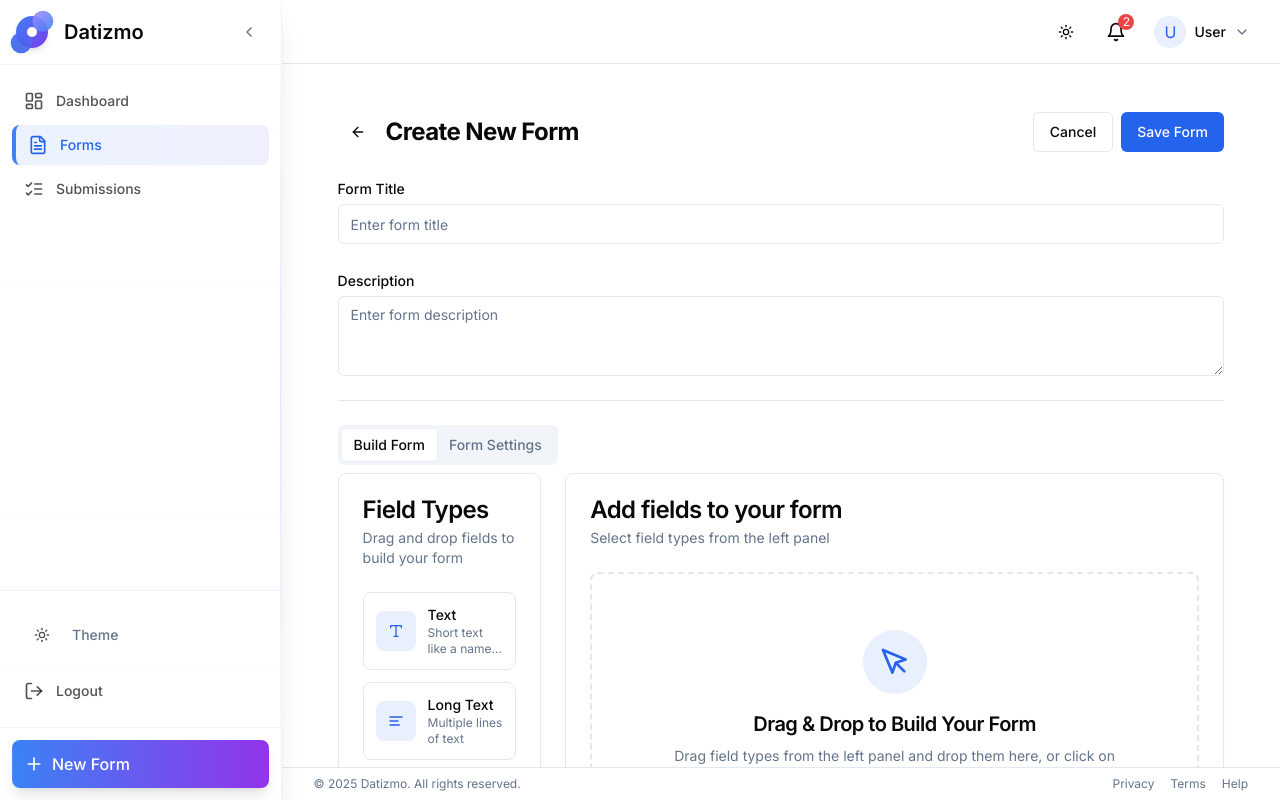
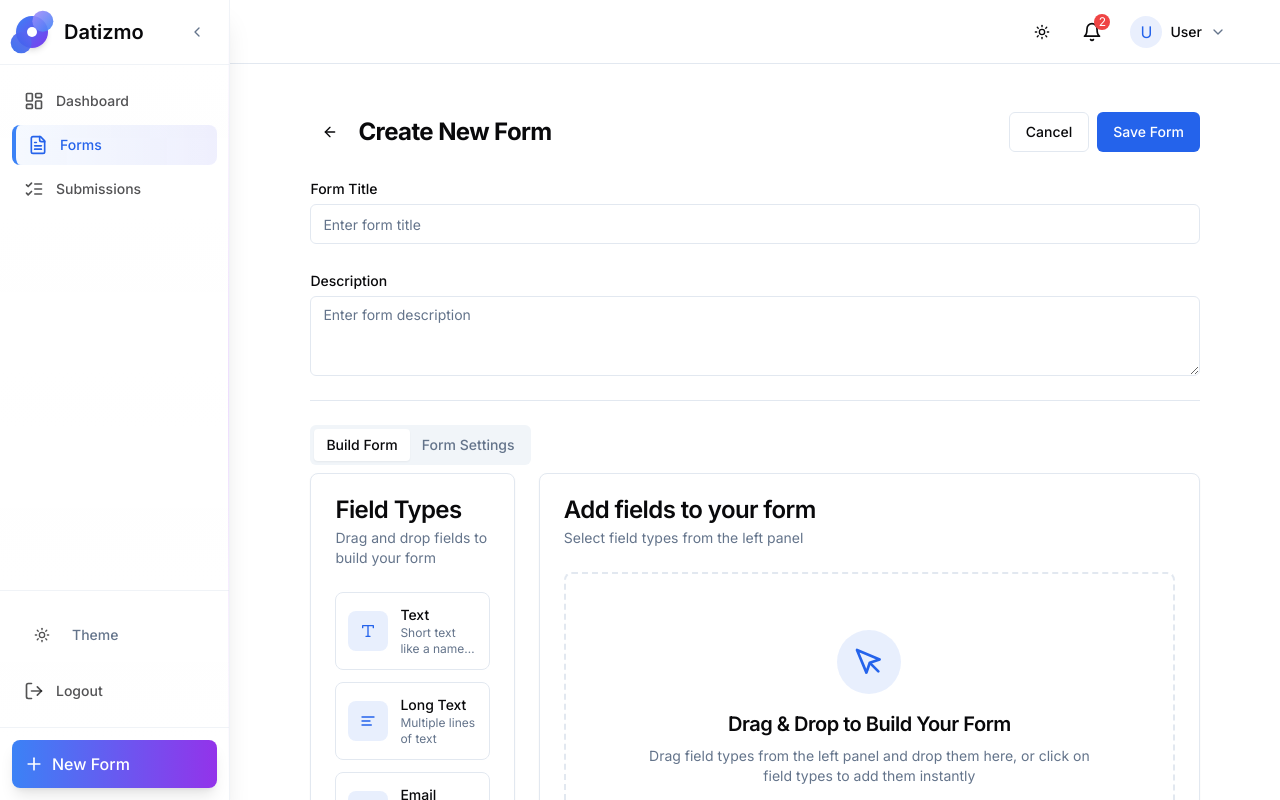
Before and after one commit to Avinash-jetwani/formatic-unified, a Next.js app in the folder frontend/: page /forms/create in a window 1280 px wide. Built offline with nearby package versions, Linux system fonts and the light colour scheme.

Commit message:
Comprehensive responsive design fix: Optimize sidebar width, eliminate blank spaces, ensure 100% width utilization across all screen sizes and components

```diff
--- a/frontend/src/components/layout/AppLayout.tsx
+++ b/frontend/src/components/layout/AppLayout.tsx
@@ -21,28 +21,15 @@ const AppLayout = ({ children, onSidebarToggle }: AppLayoutProps) => {
   };
 
   return (
-    <div className="h-screen flex bg-background overflow-hidden">
-      {/* Sidebar Container - Hidden on mobile, visible on sm+ */}
-      <div className="h-full flex-shrink-0 hidden sm:block">
-        <Sidebar onToggle={handleSidebarToggle} />
-      </div>
+    <div className="min-h-screen max-h-screen flex bg-background overflow-hidden w-full">
+      {/* Unified Sidebar - Single component for all screen sizes */}
+      <Sidebar onToggle={handleSidebarToggle} />
 
-      {/* Mobile Sidebar - Only visible on mobile */}
-      <div className="sm:hidden">
-        <Sidebar onToggle={handleSidebarToggle} />
-      </div>
-
-      {/* Main Content Area */}
+      {/* Main Content Area - Full responsive width */}
       <main
-        className={cn(
-          "flex-1 overflow-auto transition-all duration-300 ease-in-out",
-          // Full width on mobile, adjusted on larger screens
-          "w-full sm:w-auto",
-          // Responsive content spacing
-          "min-h-screen"
-        )}
+        className="flex-1 overflow-auto w-full max-w-full min-w-0"
       >
-        <div className="h-full w-full max-w-full">
+        <div className="w-full h-full min-h-screen">
           {children}
         </div>
       </main>
--- a/frontend/src/components/layout/DashboardLayout.tsx
+++ b/frontend/src/components/layout/DashboardLayout.tsx
@@ -34,22 +34,22 @@ const DashboardLayout = ({
 
   return (
     <AppLayout onSidebarToggle={handleSidebarToggle}>
-      <div className="flex flex-col min-h-screen max-h-screen overflow-hidden">
+      <div className="flex flex-col min-h-screen w-full">
         <Navbar
           sidebarCollapsed={sidebarCollapsed}
           onToggleSidebar={() => setSidebarCollapsed(!sidebarCollapsed)}
         />
 
-        <div className="flex-grow overflow-y-auto">
-          {/* Main content area with consistent padding */}
-          <div className="max-w-7xl mx-auto px-4 sm:px-6 py-6">
+        <div className="flex-grow overflow-y-auto w-full">
+          {/* Main content area with responsive padding */}
+          <div className="w-full px-4 sm:px-6 lg:px-8 xl:px-12 2xl:px-16 py-6 max-w-full">
             {/* Page header with title and actions */}
             {(title || breadcrumbs || actions) && (
-              <div className="mb-6">
+              <div className="mb-6 w-full">
                 {/* Breadcrumbs */}
                 {breadcrumbs && breadcrumbs.length > 0 && (
                   <nav className="mb-2">
-                    <ol className="flex items-center text-sm text-muted-foreground">
+                    <ol className="flex items-center text-sm text-muted-foreground flex-wrap">
                       {breadcrumbs.map((item, i) => (
                         <React.Fragment key={i}>
                           {i > 0 && <span className="mx-2">/</span>}
@@ -71,10 +71,10 @@ const DashboardLayout = ({
                 )}
 
                 {/* Title and actions */}
-                <div className="flex flex-col gap-3 sm:flex-row sm:items-center sm:justify-between">
-                  <div>
+                <div className="flex flex-col gap-3 sm:flex-row sm:items-center sm:justify-between w-full">
+                  <div className="min-w-0 flex-1">
                     {title && (
-                      <h1 className="text-2xl font-bold tracking-tight">{title}</h1>
+                      <h1 className="text-2xl font-bold tracking-tight truncate">{title}</h1>
                     )}
                     {description && (
                       <p className="mt-1 text-sm text-muted-foreground">{description}</p>
@@ -82,7 +82,7 @@ const DashboardLayout = ({
                   </div>
 
                   {actions && (
-                    <div className="flex flex-shrink-0 items-center gap-2">
+                    <div className="flex flex-shrink-0 items-center gap-2 flex-wrap">
                       {actions}
                     </div>
                   )}
@@ -91,7 +91,7 @@ const DashboardLayout = ({
             )}
 
             {/* Main content */}
-            <div className="w-full">
+            <div className="w-full max-w-full">
               {children}
             </div>
           </div>
--- a/frontend/src/components/layout/Footer.tsx
+++ b/frontend/src/components/layout/Footer.tsx
@@ -11,10 +11,10 @@ interface FooterProps {
 const Footer = ({ className }: FooterProps) => {
   return (
     <footer className={cn(
-      "border-t border-border py-2 bg-background/80",
+      "border-t border-border py-2 bg-background/80 w-full",
       className
     )}>
-      <div className="container flex flex-col items-center justify-between md:flex-row">
+      <div className="w-full flex flex-col items-center justify-between md:flex-row px-4 sm:px-6 lg:px-8 xl:px-12 2xl:px-16">
         <p className="text-xs text-muted-foreground">
           &copy; {new Date().getFullYear()} Datizmo. All rights reserved.
         </p>
--- a/frontend/src/components/layout/Navbar.tsx
+++ b/frontend/src/components/layout/Navbar.tsx
@@ -72,18 +72,18 @@ export function Navbar({ sidebarCollapsed, onToggleSidebar }: NavbarProps) {
 
   return (
     <header className="sticky top-0 z-30 h-16 w-full border-b border-border bg-background/95 backdrop-blur supports-[backdrop-filter]:bg-background/60">
-      <div className="flex h-16 items-center px-4 md:px-6">
+      <div className="flex h-16 items-center w-full px-4 sm:px-6 lg:px-8 xl:px-12 2xl:px-16">
         {/* Mobile menu button - only visible on mobile */}
         <button
           onClick={onToggleSidebar}
-          className="mr-4 md:hidden rounded-md p-1.5 hover:bg-accent"
+          className="mr-4 sm:hidden rounded-md p-1.5 hover:bg-accent"
           aria-label={sidebarCollapsed ? "Expand sidebar" : "Collapse sidebar"}
         >
           <Menu className="h-5 w-5" />
         </button>
 
         {/* Logo - only visible on mobile when sidebar is collapsed */}
-        <div className="md:hidden flex items-center">
+        <div className="sm:hidden flex items-center">
           <Link
             href="/dashboard"
             className="flex items-center"
--- a/frontend/src/components/layout/Sidebar.tsx
+++ b/frontend/src/components/layout/Sidebar.tsx
@@ -563,25 +563,25 @@ const Sidebar = ({ onToggle }: SidebarProps) => {
           "fixed inset-y-0 left-0",
           // Small screens and up: show sidebar
           "sm:relative sm:flex",
-          // Responsive widths for different screen sizes
+          // More compact responsive widths
           {
             // Mobile (< 640px)
             "w-64": !collapsed,
             "w-16": collapsed,
-            // Small tablets (640px+)
-            "sm:w-16": collapsed,
-            "sm:w-64": !collapsed,
-            // Medium tablets (768px+)
-            "md:w-16": collapsed,
-            "md:w-72": !collapsed,
-            // Large screens (1024px+)
+            // Small tablets (640px+) - more compact
+            "sm:w-14": collapsed,
+            "sm:w-56": !collapsed,
+            // Medium tablets (768px+) - compact
+            "md:w-14": collapsed,
+            "md:w-60": !collapsed,
+            // Large screens (1024px+) - reasonable width
             "lg:w-16": collapsed,
-            "lg:w-80": !collapsed,
-            // Extra large screens (1280px+)
+            "lg:w-64": !collapsed,
+            // Extra large screens (1280px+) - still compact
             "xl:w-16": collapsed,
-            "xl:w-80": !collapsed,
+            "xl:w-64": !collapsed,
             "2xl:w-16": collapsed,
-            "2xl:w-80": !collapsed
+            "2xl:w-68": !collapsed
           },
           // Mobile positioning
           {
@@ -599,10 +599,10 @@ const Sidebar = ({ onToggle }: SidebarProps) => {
           ease: "easeInOut"
         }}
         style={{
-          // Dynamic width with better responsive handling
+          // More compact dynamic width
           width: collapsed
             ? '4rem'
-            : 'clamp(16rem, 22vw, 20rem)'
+            : 'clamp(14rem, 18vw, 16rem)'
         }}
       >
         {/* Glassmorphism background effect */}
--- a/frontend/src/styles/globals.css
+++ b/frontend/src/styles/globals.css
@@ -117,9 +117,18 @@
     @apply border-border;
   }
 
+  html, body {
+    @apply w-full max-w-full min-w-0;
+  }
+
   body {
     @apply bg-background text-foreground;
     font-feature-settings: "rlig" 1, "calt" 1;
+  }
+
+  /* Ensure full width for main layout containers */
+  #__next, main, [data-nextjs-scroll-focus-boundary] {
+    @apply w-full max-w-full min-w-0;
   }
 
   h1, h2, h3, h4, h5, h6 {
@@ -152,6 +161,15 @@
 
 @layer components {
   .container-content {
-    @apply max-w-7xl mx-auto px-4 sm:px-6 lg:px-8;
+    @apply w-full px-4 sm:px-6 lg:px-8 xl:px-12 2xl:px-16;
+  }
+
+  /* Utility classes for full-width responsive design */
+  .responsive-container {
+    @apply w-full max-w-full px-4 sm:px-6 lg:px-8 xl:px-12 2xl:px-16;
+  }
+
+  .full-width-responsive {
+    @apply w-full max-w-full min-w-0;
   }
 }
```
